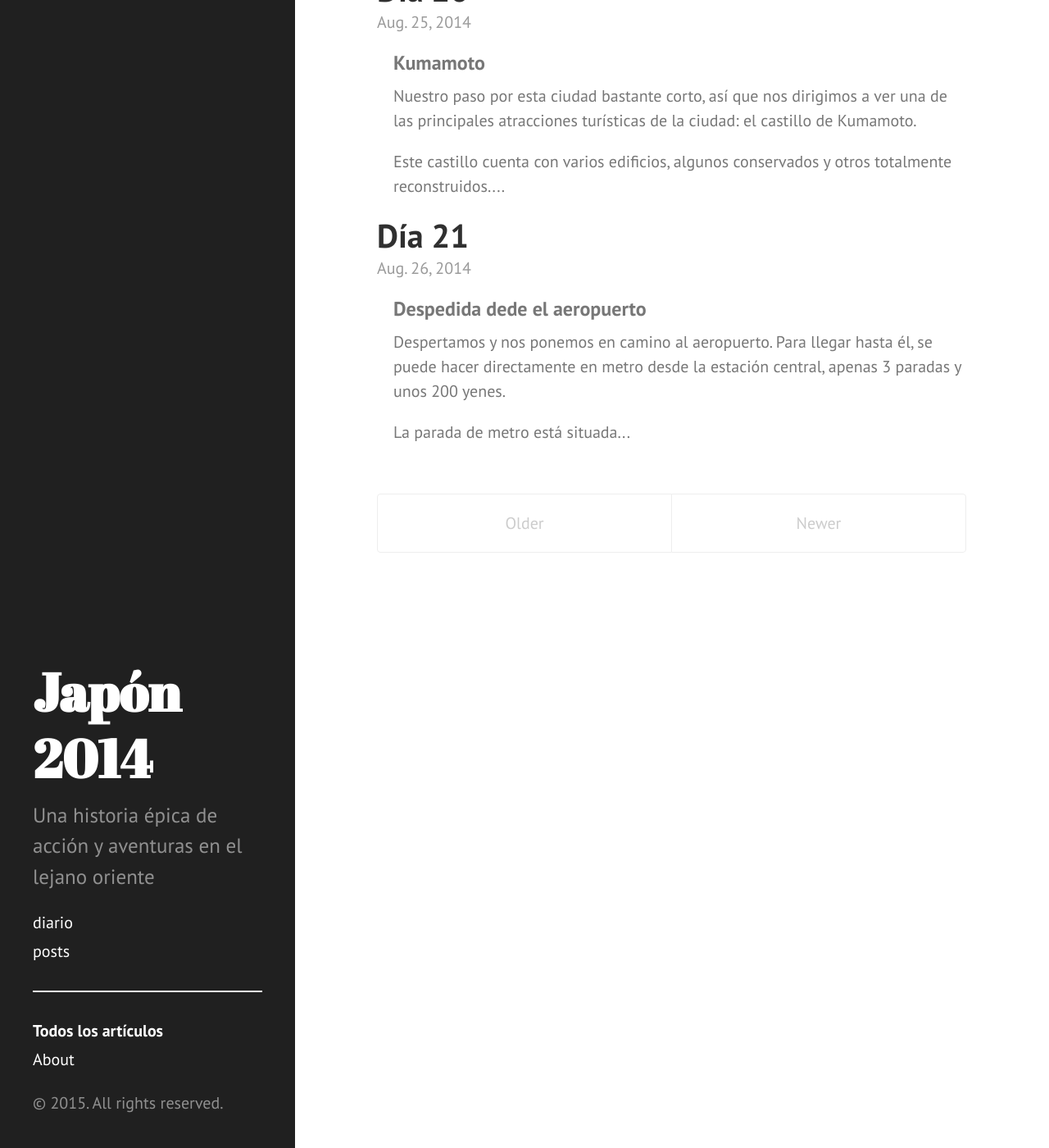
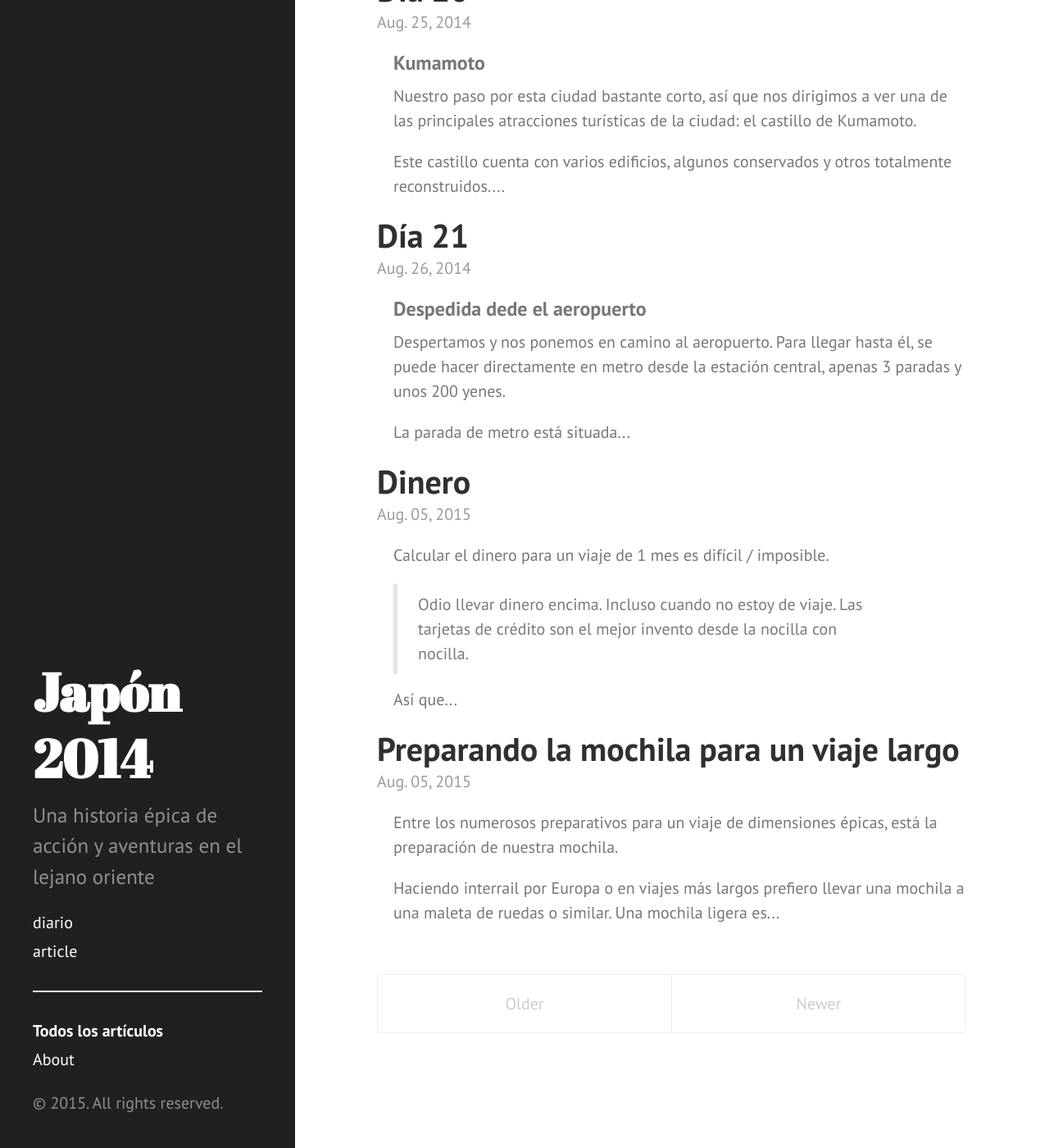
Before and after one commit to alvarovmz/japan, a Jekyll site: the page built from index.html, in a window 1280 px wide and 1400 px high, scrolled down 5255 px. Shown: the whole window at 82% size. Built offline with Jekyll 4.4.1, drawn with Linux system fonts in a browser that asks for light colours; Markdown is read by kramdown in place of the engine named in the settings; the list of posts is cut into pages by our own code.

Commit message:
New posts

```diff
--- a/_data/categories.yml
+++ b/_data/categories.yml
@@ -2,6 +2,6 @@
   name: Diario
   color: '#3498db'
 
-- slug: posts
-  name: Posts
+- slug: article
+  name: Article
   color: '#3498db'
--- /dev/null
+++ b/_posts/2015-08-05-dinero.md
@@ -0,0 +1,23 @@
+---
+layout: post
+title: Dinero
+category: article
+tags: []
+---
+
+Calcular el dinero para un viaje de 1 mes es difícil / imposible.
+
+> Odio llevar dinero encima. Incluso cuando no estoy de viaje. Las tarjetas de
+> crédito son el mejor invento desde la nocilla con nocilla.
+
+Así que en este caso lo que hice fue abrir una cuenta en
+[Evo](http://www.evobanco.com/) (sí, ese banco en blanco y negro). No sé si aún
+seguirá vigente cuando leas este texto, pero en su momento ofrecían cuentas sin
+ningún tipo de comisión y, más importante, con la posibilidad de sacar dinero
+de cualquier cajero del mundo sin coste.
+
+Por tanto, confiando mucho en mi nueva tarjeta de débito, me fui a Japón con 10€
+en la cartera. Cuando llegué al aeropuerto de Tokyo, encontré un cajero en
+menos de 1 minuto y pude sacar yenes que desaparecerían de mi cartera más
+rápido de lo que me hubiera gustado (no por el precio de las cosas, si no por
+la cantidad de cosas a la venta).
--- /dev/null
+++ b/_posts/2015-08-05-preparando-la-mochila.md
@@ -0,0 +1,66 @@
+---
+layout: post
+title: Preparando la mochila para un viaje largo
+category: article
+tags: []
+---
+
+Entre los numerosos preparativos para un viaje de dimensiones épicas, está
+la preparación de nuestra mochila.
+
+Haciendo interrail por Europa o en viajes más largos prefiero llevar una
+mochila a una maleta de ruedas o similar. Una mochila
+ligera es mucho más cómoda de llevar que una maleta, te deja las manos libres,
+no provoca un ruidoso "tatataattatatatat" en determinados suelos...
+
+Ahora bien, lo importante es el contenido, no el continente:
+
+### ¿Como preparar la mochila para un viaje largo?
+
+Aquí van algunos consejos
+
+#### ¿Cuanta ropa llevo?
+¿20 días de viaje == 20 camisetas? Nope.
+
+A menos que planees montar una tienda de ropa
+allá donde vayas, mi consejo es jamás empacar la ropa en base cuantos días
+va a durar tu viaje.
+
+Lleva ropa para 7 días, eso es 7 de cada cosa:
+
+  - 7 x camiseta
+  - 7 x ropa interior
+  - 7 x 2 x calcetín
+  - 2 pantalones
+
+Y los extras:
+
+  - Algo para dormir
+  - Algo para bañarte en la playa o charca, si se tercia
+
+¿Y qué hago el resto de días?
+
+Pues lavar, hijo, lavar. Albergues, hostales, hoteles, lavanderías, en el río..
+Siempre vas a encontrar un sitio donde poner una lavadora rápida y barata. Y
+mientras puedes irte a tomar algo, dar un paseo o simplemente quedarte mirando
+como da vueltas.
+
+> ## TRUCO
+> Compra bolsas de congelar comida al vacío, de esas de plástico transparente
+> con un "zip" que cierra herméticamente. Mete en cada una de ellas un set
+> completo de ropa para un día (camiseta, calcetines y ropa interior), siéntate
+> encimo y ciérrala. Cuando termines de usar la ropa del día, vuelve a meterla
+> dentro, así no mezclaras olores indeseados con el resto de tus cosas.
+
+#### Calzado
+
+Esto es muy personal. Yo por ejemplo prefiero llevar únicamente mis zapatillas de
+trecking, intentando siempre hacer una paradita de vez en cuando para quitármelas
+5 min y airear los pinreles.
+
+#### Líquidos y demás
+
+En botes de plástico transparente, en una bolsa de las herméticas y en la parte
+de arriba de la mochila, pues te tocará sacarla en el aeropuerto y no te
+apetecerá que vean que eres un maniático del orden que lleva toda su ropa en
+bolsas individuales :D
```
Also changed, not shown: _posts/2014-08-06-dia-1.md (+2 -2 lines), blog/category/article.md (added, +6 -0 lines), blog/category/posts.md (deleted, +0 -6 lines).
